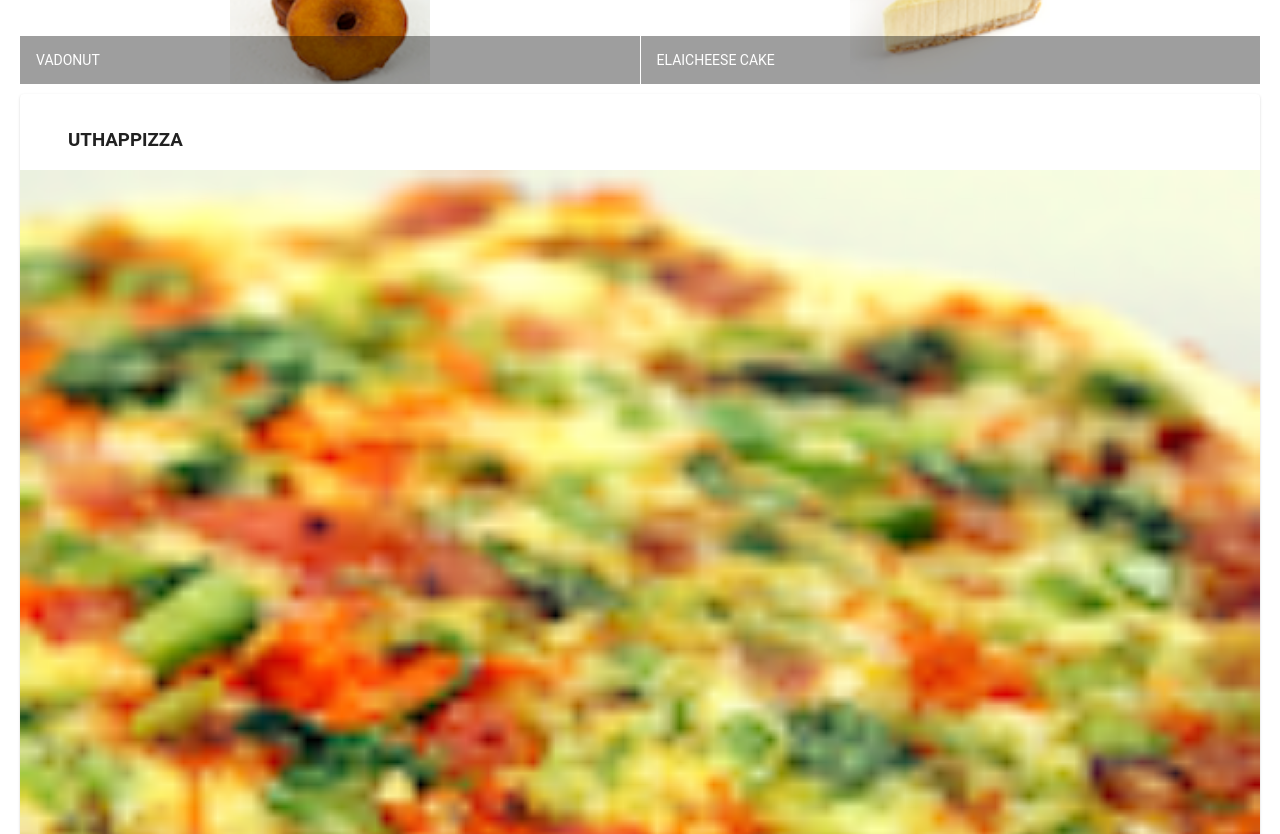
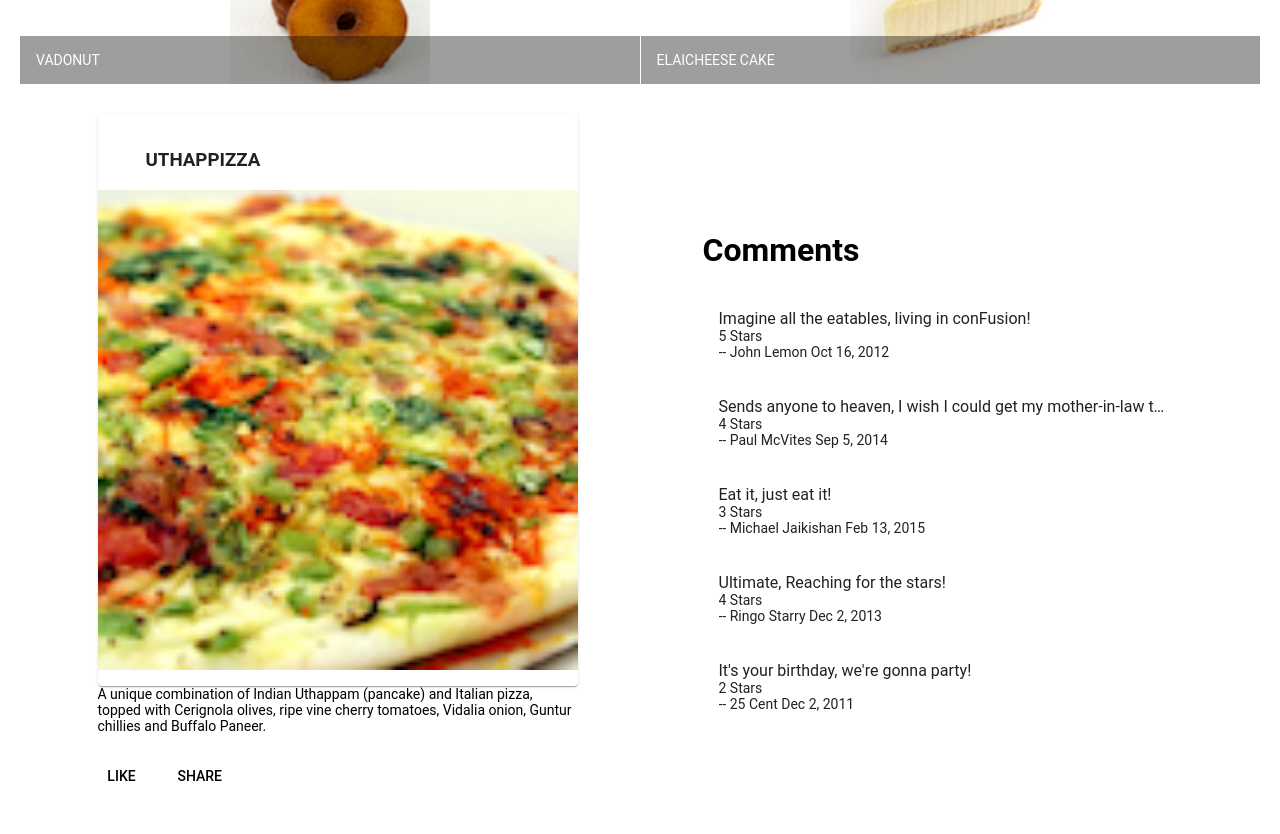
Before and after one commit to erickpr0/Angular, an Angular app: page / in a window 1280 px wide. Shown: the part 480-1314 px from the top of the page. Built offline with nearby package versions, Linux system fonts and the light colour scheme.

Commit message:
Assignment 1

```diff
--- a/src/app/app.module.ts
+++ b/src/app/app.module.ts
@@ -13,11 +13,13 @@
 import { AppComponent } from './app.component';
 import 'hammerjs';
 import { MenuComponent } from './menu/menu.component';
+import { DishDetailComponent } from './dish-detail/dish-detail.component';
 
 @NgModule({
   declarations: [
     AppComponent,
-    MenuComponent
+    MenuComponent,
+    DishDetailComponent
   ],
   imports: [
     BrowserModule,
--- /dev/null
+++ b/src/app/dish-detail/dish-detail.component.html
@@ -0,0 +1,44 @@
+<div class="container"
+    fxLayout="row"
+    fxLayout.sm="column"
+    fxLayout.xs="column"
+    fxLayoutAlign.gt-md="space-around center"
+    fxLayoutGap="10px"
+    fxLayoutGap.xs="0">
+
+    <div fxFlex="40" *ngIf="dish">
+        <mat-card>
+            <mat-card-header *ngIf="dish">
+                <h3>{{dish.name | uppercase}}</h3>
+            </mat-card-header>
+            <img mat-card-image src="{{dish.image}}" alt="{{dish.name}}">
+        </mat-card>
+        <mat-card-content>
+            <p mat-line>
+                <span>{{dish.description}}</span>
+            </p>
+        </mat-card-content>
+        <mat-card-actions *ngIf="dish">
+            <button mat-button>LIKE</button>
+            <button mat-button>SHARE</button>
+        </mat-card-actions>
+    </div>
+
+    <div fxFlex="40">
+        <mat-list *ngIf="dish">
+            <h1 matLine>Comments</h1>
+            <mat-list-item *ngFor="let comment of dish.comments">
+                <p matLine>
+                    <span> {{comment.comment}} </span>
+                </p>
+                <p matLine>
+                    <span> {{comment.rating}} Stars </span>
+                </p>
+                <p matLine>
+                    <span> -- {{comment.author}} {{comment.date | date}} </span>
+                </p>
+        </mat-list-item>
+        </mat-list>
+    </div>
+
+</div>
--- /dev/null
+++ b/src/app/dish-detail/dish-detail.component.ts
@@ -0,0 +1,62 @@
+import { Component, OnInit } from '@angular/core';
+import { Dish } from '../shared/dish';
+
+const DISH = {
+  id: '0',
+  name: 'Uthappizza',
+  image: '/assets/images/uthappizza.png',
+  category: 'mains',
+  featured: true,
+  label: 'Hot',
+  price: '4.99',
+  // tslint:disable-next-line:max-line-length
+  description: 'A unique combination of Indian Uthappam (pancake) and Italian pizza, topped with Cerignola olives, ripe vine cherry tomatoes, Vidalia onion, Guntur chillies and Buffalo Paneer.',
+  comments: [
+       {
+           rating: 5,
+           comment: 'Imagine all the eatables, living in conFusion!',
+           author: 'John Lemon',
+           date: '2012-10-16T17:57:28.556094Z'
+       },
+       {
+           rating: 4,
+           comment: 'Sends anyone to heaven, I wish I could get my mother-in-law to eat it!',
+           author: 'Paul McVites',
+           date: '2014-09-05T17:57:28.556094Z'
+       },
+       {
+           rating: 3,
+           comment: 'Eat it, just eat it!',
+           author: 'Michael Jaikishan',
+           date: '2015-02-13T17:57:28.556094Z'
+       },
+       {
+           rating: 4,
+           comment: 'Ultimate, Reaching for the stars!',
+           author: 'Ringo Starry',
+           date: '2013-12-02T17:57:28.556094Z'
+       },
+       {
+           rating: 2,
+           comment: 'It\'s your birthday, we\'re gonna party!',
+           author: '25 Cent',
+           date: '2011-12-02T17:57:28.556094Z'
+       }
+   ]
+};
+
+@Component({
+  selector: 'app-dish-detail',
+  templateUrl: './dish-detail.component.html',
+  styleUrls: ['./dish-detail.component.scss']
+})
+
+export class DishDetailComponent implements OnInit {
+
+  dish = DISH;
+  constructor() { }
+
+  ngOnInit(): void {
+  }
+
+}
--- a/src/app/menu/menu.component.html
+++ b/src/app/menu/menu.component.html
@@ -1,5 +1,4 @@
 <div class="container" fxLayout="column" fxLayoutGap="10px">
-
     <div fxFlex>
         <div>
             <h3>Menu</h3>
@@ -18,7 +17,9 @@
         </mat-grid-list>
     </div>
 
-    <div fxFlex *ngIf="selectedDish">
+    <app-dish-detail></app-dish-detail>
+
+    <!--<div fxFlex *ngIf="selectedDish">
         <mat-card>
             <mat-card-header>
                 <h3>{{selectedDish.name | uppercase}}</h3>
@@ -32,6 +33,4 @@
                 <button mat-button>SHARE</button>
             </mat-card-actions>
         </mat-card>
-    </div>
-
-</div>
+    </div>-->
```
Also changed, not shown: src/app/app.component.html (line endings or trailing spaces), src/app/dish-detail/dish-detail.component.scss (added), 1 other file (tests, documents, lock files or other folders).
